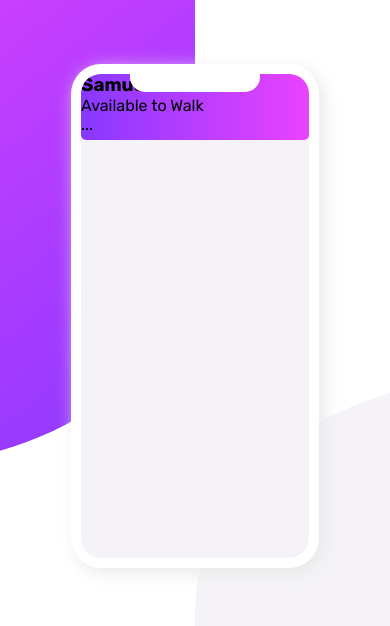
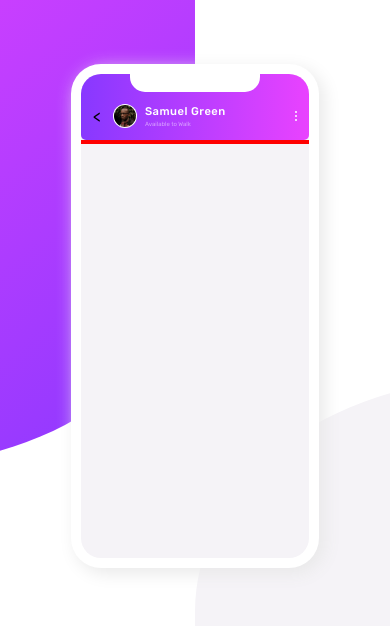
Before and after one commit to bmhan319/chatApp-Css-illustration, a React (Create React App) app: page / in a window 390 px wide. Shown: the top 626 px of the page. Built offline with nearby package versions, Linux system fonts and the light colour scheme.

Commit message:
phone header complete

```diff
--- a/src/components/Phone.js
+++ b/src/components/Phone.js
@@ -1,4 +1,5 @@
 import React from 'react'
+import avatar from '../img/avatar.jpg'
 
 export default function Phone() {
   return (
@@ -7,16 +8,18 @@ export default function Phone() {
         <div className="phoneHeader">
           <div className="headerCutout"></div>
           <div className="headerContainer">
-            <div className="headerBack"></div>
-            <div className="headerImg"></div>
+            <div className="headerBack">{"<"}</div>
+            <div className="headerImgContainer">
+              <img className="headerImg" src={avatar} alt='avatar' />
+            </div>
             <div className="headerTextContainer">
               <h3 className="headerName">Samuel Green</h3>
               <p className="headerText">Available to Walk</p>
             </div>
             <div className="headerMenu">
-              <span className="burgerTop">.</span>
-              <span className="burgerMid">.</span>
-              <span className="burgerBot">.</span>
+              <span className="burger burgerTop"></span>
+              <span className="burger burgerMid"></span>
+              <span className="burger burgerBot"></span>
             </div>
           </div>
         </div>
--- a/src/css/phone.css
+++ b/src/css/phone.css
@@ -36,3 +36,75 @@
   left: 50%;
   transform: translate(-50%, -50%);
 }
+
+.headerContainer {
+  display: flex;
+  align-items: center;
+  position: absolute;
+  bottom: 12px;
+  left: 12px;
+  right: 12px;
+}
+
+.headerBack {
+  display: flex;
+  align-items: center;
+  padding-right: 12px;
+}
+
+.headerImgContainer {
+  display: flex;
+  justify-content: center;
+  align-items: center;
+  width: 24px;
+  height: 24px;
+  border-radius: 50%;
+  background-color: var(--White);
+}
+
+.headerImg {
+  width: 22px;
+  height: 22px;
+  border-radius: 50%;
+}
+
+.headerTextContainer {
+  padding-left: 8px;
+}
+
+.headerName {
+  font-size: .7em;
+  font-weight: 500;
+  margin-bottom: 2px;
+  letter-spacing: .5px;
+  color: var(--White);
+}
+
+.headerText {
+  font-size: .25em;
+  font-weight: 400;
+  color: var(--PaleViolet);
+}
+
+.headerMenu {
+  position: absolute;
+  right: 0;
+  display: flex;
+  flex-direction: column;
+}
+
+.burger {
+  width: 2px;
+  height: 2px;
+  border-radius: 50%;
+  background-color: var(--White);
+  margin-bottom: 2px;
+}
+
+.burgerBot {
+  margin-bottom: 0;
+}
+
+.phoneChat {
+  bordeR: 2px solid red;
+}
```
Also changed, not shown: src/img/favicon-32x32.png (deleted), 1 other file (tests, documents, lock files or other folders).
